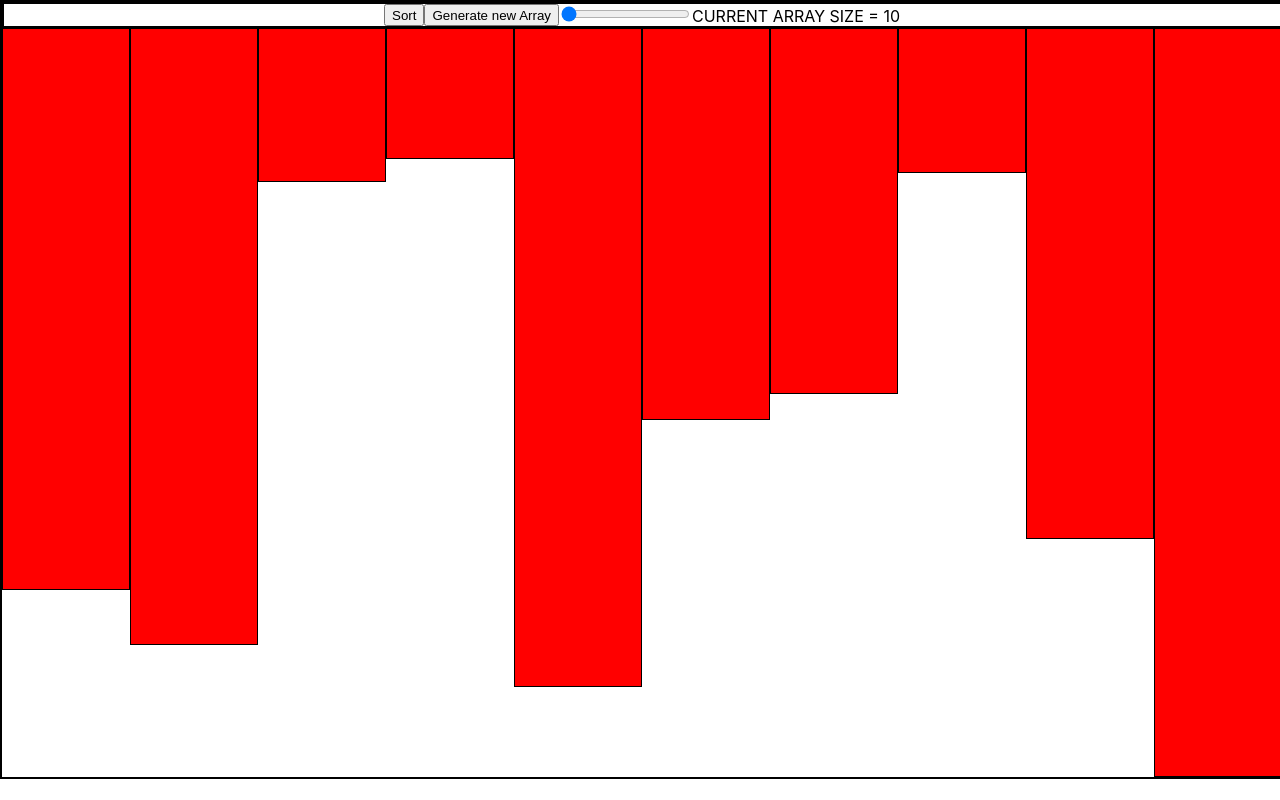
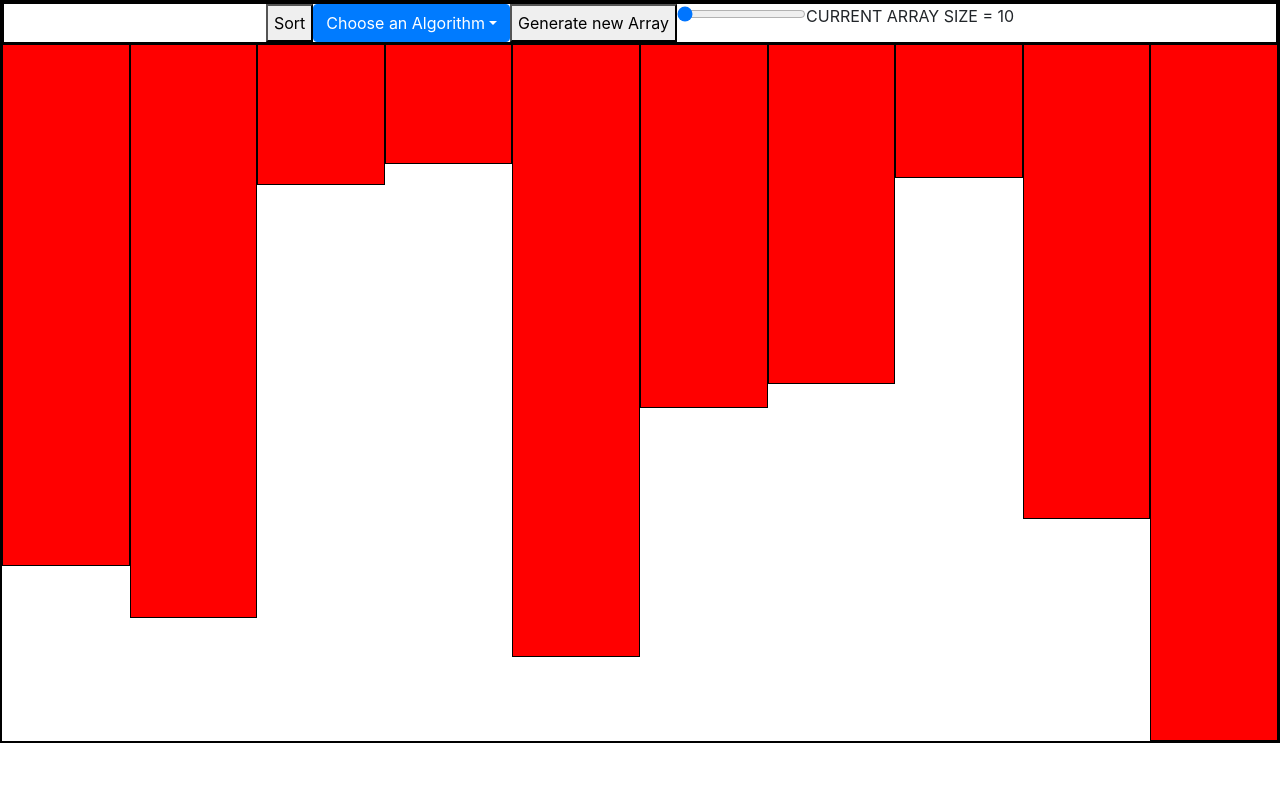
Before and after one commit to GandalfTheJava/sorting-visualizer, a React (Create React App) app: page / in a window 1280 px wide. Built offline with nearby package versions, Linux system fonts and the light colour scheme.

Commit message:
Added a dropdown menu to select algorithms. Needs refactoring and further styling

```diff
--- a/package.json
+++ b/package.json
@@ -7,6 +7,7 @@
     "@testing-library/react": "^9.4.0",
     "@testing-library/user-event": "^7.2.1",
     "react": "^16.12.0",
+    "react-bootstrap": "^1.0.0-beta.16",
     "react-dom": "^16.12.0",
     "react-scripts": "3.3.0"
   },
--- a/src/App.css
+++ b/src/App.css
@@ -1,6 +1,6 @@
 .App {
   text-align: center;
-  min-width: 100%;
-  min-height: 100%;
+  max-width: 100%;
+  max-height: 100vh;
   border: 2px solid black;
 }
--- a/src/components/Toolbar/Toolbar.jsx
+++ b/src/components/Toolbar/Toolbar.jsx
@@ -1,26 +1,21 @@
 import React, { Component } from 'react';
+import { Dropdown, DropdownButton } from "react-bootstrap";
 import "./Toolbar.css";
 
 class Toolbar extends Component {
     constructor(props) {
         super(props);
-        this.handleClick = this.handleClick.bind(this);
         this.handleChange = this.handleChange.bind(this);
     }
     componentDidMount = () => {
         this.generateNewArray(); //Generate a new random assortment of numbers (10)
-    }
-    handleClick(algorithm) {
-        //const { chosenAlgorithm } = this.props; //Update the algorithm chosen
-
-        //chosenAlgorithm(algorithm); //Call this action to update the chosen algorithm
     }
     generateNewArray = () => {
         let { changeArrayNumbers } = this.props;
         const { arraySize } = this.props.array;
         let newArray = []
         for (let i = 0; i < arraySize; i++) {
-            let randomNumber = Math.floor(Math.random() * 750) + 1;
+            let randomNumber = Math.floor(Math.random() * 700) + 1;
             newArray.push(randomNumber);
         }
         changeArrayNumbers(newArray);
@@ -31,11 +26,15 @@ class Toolbar extends Component {
         this.generateNewArray();
     }
     render() {
-        let { array, sort } = this.props;
+        let { array, sort, setCurrentAlgorithm } = this.props;
         return (
             <div className="toolbar-container">
-                <button onClick={() => sort(array.arrayOfNumbers.length ? array.arrayOfNumbers : null)}>Sort</button>
-
+                <button onClick={() => sort((array.arrayOfNumbers.length ? array.arrayOfNumbers : null), setCurrentAlgorithm("HERE WE ARE"))}>Sort</button>
+                <DropdownButton id="dropdown-basic-button" title="Choose an Algorithm">
+                    <Dropdown.Item id="Algorithm 1">Algorithm 1</Dropdown.Item>
+                    <Dropdown.Item id="Algorithm 2">Algorithm 2</Dropdown.Item>
+                    <Dropdown.Item id="Algorithm 3">Algorithm 3</Dropdown.Item>
+                </DropdownButton>
                 <button onClick={this.generateNewArray}>Generate new Array</button>
                 <div>
                     <input type="range" min="10" max="100" defaultValue={array.arraySize} id="arraySize" onChange={this.handleChange} />
--- a/src/components/Toolbar/Toolbar.utils.js
+++ b/src/components/Toolbar/Toolbar.utils.js
@@ -2,21 +2,25 @@ import { connect } from 'react-redux';
 import { changeArrayNumbers, changeArraySize } from "../../redux/array/array.actions";
 import { toggleIsRunning } from "../../redux/isRunning/isRunning.actions";
 import { setCurrentSorted } from '../../redux/sorted/sorted.actions';
+import { setCurrentAlgorithm } from "../../redux/algorithm/algorithm.actions";
 import BubbleSort from '../algorithms/bubbleSort/BubbleSort';
 import Toolbar from './Toolbar';
 
 const mapStateToProps = ({
     array,
-    isRunning
+    isRunning,
+    algorithm
 }) => ({
     array,
-    isRunning
+    isRunning,
+    algorithm
 });
 
 const mapDispatchToProps = (dispatch) => ({
     changeArrayNumbers: newArray => dispatch(changeArrayNumbers(newArray)),
     changeArraySize: newSize => dispatch(changeArraySize(newSize)),
     toggleIsRunning: () => dispatch(toggleIsRunning()),
+    setCurrentAlgorithm: algorithm => dispatch(setCurrentAlgorithm(algorithm)),
     sort: (array) => (
         dispatch(setCurrentSorted([])),
         dispatch(toggleIsRunning()),
--- a/src/components/algorithms/bubbleSort/BubbleSort.js
+++ b/src/components/algorithms/bubbleSort/BubbleSort.js
@@ -38,7 +38,7 @@ function handleDispatch(toDispatch, dispatch, array) {
             dispatch(setCurrentBubbleSort([]));
             dispatch(setCurrentSorted(array.map((element, index) => index)));
             dispatch(toggleIsRunning());
-        }, 300);
+        }, 50); //Final iteration once the sorting is completed
         return;
     }
     let dispatchFunction = toDispatch[0].length > 3 ? changeArrayNumbers
@@ -51,7 +51,7 @@ function handleDispatch(toDispatch, dispatch, array) {
     dispatch(dispatchFunction(toDispatch.shift()));
     setTimeout(() => {
         handleDispatch(toDispatch, dispatch, array);
-    }, 200);
+    }, 0); //Per cycle of dispatch
 
 }
 
--- a/src/index.js
+++ b/src/index.js
@@ -5,6 +5,7 @@ import App from './App';
 import * as serviceWorker from './serviceWorker';
 import { Provider } from 'react-redux';
 import store from "./redux/store";
+import 'bootstrap/dist/css/bootstrap.min.css';
 ReactDOM.render(
     <Provider store={store}>
         <App />
```
Also changed, not shown: 1 other file (tests, documents, lock files or other folders).
